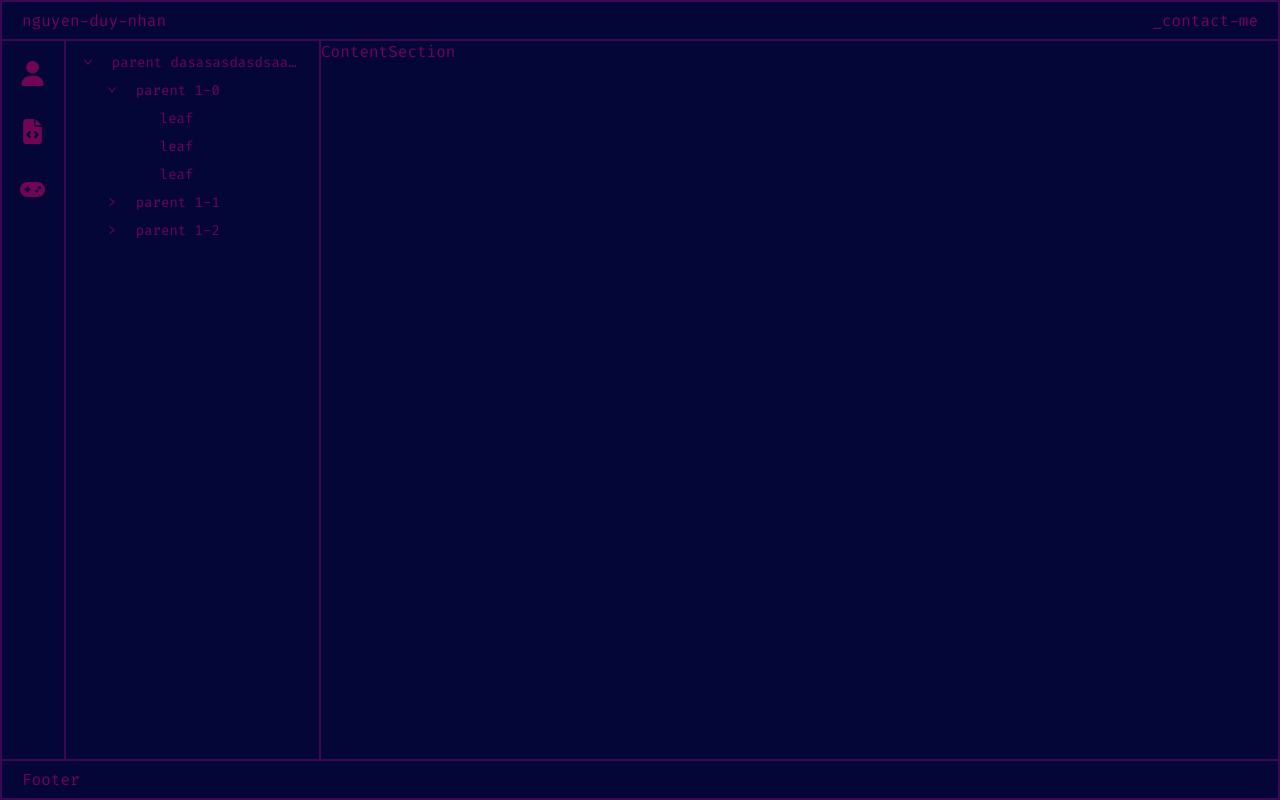
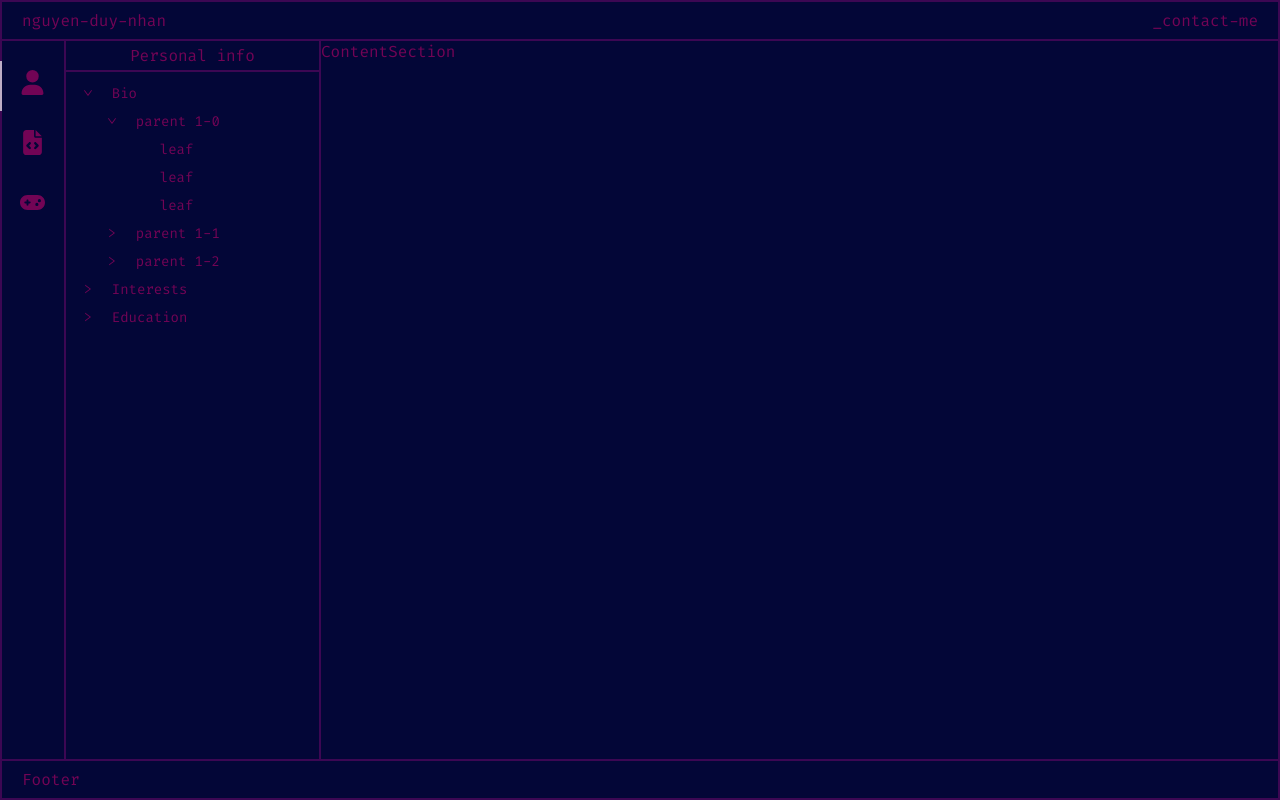
Before and after one commit to duynhannguyen/portfolio-website, a React (Vite) app: page / in a window 1280 px wide. Built offline with nearby package versions, Linux system fonts and the light colour scheme.

Commit message:
style: style color when selected

```diff
--- a/src/components/activityBar/ActivityBar.css
+++ b/src/components/activityBar/ActivityBar.css
@@ -4,13 +4,25 @@
   height: inherit;
   display: flex;
   flex-direction: column;
-  gap: 25px;
+  gap: 10px;
   align-items: center;
   border-right: 2px solid #3c0753;
 }
 .activity-bar-wrap .icon-element {
   font-size: 25px;
+  width: 100%;
+  height: 50px;
+  align-content: center;
+  text-align: center;
+  position: relative;
+}
+.activity-bar-wrap .icon-element .active-icon {
+  position: absolute;
+  height: 100%;
+  border-left: 2px solid rgba(255, 255, 255, 0.6705882353);
+  top: 0;
+  left: -2px;
 }
 .activity-bar-wrap .icon-element:hover {
-  opacity: 0.7;
+  color: rgba(255, 255, 255, 0.6705882353);
 }/*# sourceMappingURL=ActivityBar.css.map */
--- a/src/components/activityBar/ActivityBar.scss
+++ b/src/components/activityBar/ActivityBar.scss
@@ -1,5 +1,5 @@
-@import "../../mixin";
-@import "../../variables";
+@import '../../mixin';
+@import '../../variables';
 
 .activity-bar-wrap {
   padding-top: 20px;
@@ -7,13 +7,25 @@
   height: inherit;
   display: flex;
   flex-direction: column;
-  gap: 25px;
+  gap: 10px;
   align-items: center;
-  @include drawBorder($right: "true", $bcolor: $borderDarkMode);
+  @include drawBorder($right: 'true', $bcolor: $borderDarkMode);
   .icon-element {
     font-size: 25px;
+    width: 100%;
+    height: 50px;
+    align-content: center;
+    text-align: center;
+    position: relative;
+    .active-icon {
+      position: absolute;
+      height: 100%;
+      border-left: 2px solid #ffffffab;
+      top: 0;
+      left: -2px;
+    }
     &:hover {
-      opacity: 0.7;
+      color: #ffffffab;
     }
   }
 }
--- a/src/components/activityBar/ActivityBar.tsx
+++ b/src/components/activityBar/ActivityBar.tsx
@@ -1,29 +1,29 @@
-import { FaFileCode, FaGamepad, FaUser } from "react-icons/fa6";
-import "./ActivityBar.css";
-import { NavigateSectionProps } from "../navigateSection/NavigateSection";
+import { FaFileCode, FaGamepad, FaUser } from 'react-icons/fa6';
+import './ActivityBar.css';
+import { NavigateSectionProps } from '../navigateSection/NavigateSection';
 
 const iconList = [
-  { icon: <FaUser title="Personal info" /> },
-  { icon: <FaFileCode title="Projects" /> },
-  { icon: <FaGamepad title="Hobbies" /> },
+  { icon: <FaUser title="Personal info" />, title: 'Personal info' },
+  { icon: <FaFileCode title="Projects" />, title: 'Projects' },
+  { icon: <FaGamepad title="Hobbies" />, title: 'Hobbies' },
 ];
 
 type ActivityBarProps = NavigateSectionProps;
 
-const ActivityBar = ({
-  setShowFolderStructure,
-  showFolderStructure,
-}: ActivityBarProps) => {
+const ActivityBar = ({ clickToFolded, folderTitle }: ActivityBarProps) => {
   return (
     <div className="activity-bar-wrap">
       {iconList.map((item, index) => (
         <div
-          onClick={() => setShowFolderStructure(!showFolderStructure)}
+          onClick={() => clickToFolded(item.title)}
           className="icon-element"
           key={index}
         >
-          {" "}
-          {item.icon}{" "}
+          {' '}
+          {item.icon}
+          {folderTitle === item.title ? (
+            <div className="active-icon"></div>
+          ) : null}
         </div>
       ))}
     </div>
--- a/src/components/folderStructure/FolderStructure.css
+++ b/src/components/folderStructure/FolderStructure.css
@@ -1,6 +1,12 @@
 .folder-structure-wrap {
   width: 20%;
   border-right: 2px solid #3c0753;
+}
+
+.title {
+  text-align: center;
+  padding: 4px 0;
+  border-bottom: 2px solid #3c0753;
 }
 
 .folder-wrap {
--- a/src/components/folderStructure/FolderStructure.scss
+++ b/src/components/folderStructure/FolderStructure.scss
@@ -1,12 +1,16 @@
-@import "../../variables";
-@import "../../mixin";
+@import '../../variables';
+@import '../../mixin';
 
 .folder-structure-wrap {
   width: 20%;
 
-  @include drawBorder($right: "true", $bcolor: $borderDarkMode);
+  @include drawBorder($right: 'true', $bcolor: $borderDarkMode);
 }
-
+.title {
+  text-align: center;
+  padding: 4px 0;
+  @include drawBorder($bottom: 'true', $bcolor: $borderDarkMode);
+}
 .folder-wrap {
   padding: 10px;
 }
--- a/src/components/folderStructure/FolderStructure.tsx
+++ b/src/components/folderStructure/FolderStructure.tsx
@@ -1,71 +1,125 @@
-import "./FolderStructure.css";
-import { DownOutlined } from "@ant-design/icons";
-import { Tree } from "antd";
-import type { TreeDataNode, TreeProps } from "antd";
+import './FolderStructure.css';
+import { DownOutlined } from '@ant-design/icons';
+import { Tree } from 'antd';
+import type { TreeDataNode, TreeProps } from 'antd';
 
 const treeData: TreeDataNode[] = [
   {
-    title: "parent dasasasdasdsaasdasdsadasdas1",
-    key: "0-0",
+    title: 'Bio',
+    key: '0-0',
     children: [
       {
-        title: "parent 1-0",
-        key: "0-0-0",
+        title: 'parent 1-0',
+        key: '0-0-0',
         children: [
           {
-            title: "leaf",
-            key: "0-0-0-0",
+            title: 'leaf',
+            key: '0-0-0-0',
           },
           {
-            title: "leaf",
-            key: "0-0-0-1",
+            title: 'leaf',
+            key: '0-0-0-1',
           },
           {
-            title: "leaf",
-            key: "0-0-0-2",
+            title: 'leaf',
+            key: '0-0-0-2',
           },
         ],
       },
       {
-        title: "parent 1-1",
-        key: "0-0-1",
+        title: 'parent 1-1',
+        key: '0-0-1',
         children: [
           {
-            title: "leaf",
-            key: "0-0-1-0",
+            title: 'leaf',
+            key: '0-0-1-0',
           },
         ],
       },
       {
-        title: "parent 1-2",
-        key: "0-0-2",
+        title: 'parent 1-2',
+        key: '0-0-2',
         children: [
           {
-            title: "leaf",
-            key: "0-0-2-0",
+            title: 'leaf',
+            key: '0-0-2-0',
           },
           {
-            title: "leaf",
-            key: "0-0-2-1",
+            title: 'leaf',
+            key: '0-0-2-1',
+          },
+        ],
+      },
+    ],
+  },
+  {
+    title: 'Interests',
+    key: '1-0',
+    children: [
+      {
+        title: 'parent 1-0',
+        key: '1-0-0',
+        children: [
+          {
+            title: 'leaf',
+            key: '1-0-0-1',
+          },
+          {
+            title: 'leaf',
+            key: '1-0-0-2',
+          },
+          {
+            title: 'leaf',
+            key: '1-0-0-3',
+          },
+        ],
+      },
+    ],
+  },
+  {
+    title: 'Education',
+    key: '2-0',
+    children: [
+      {
+        title: 'parent 1-0',
+        key: '2-0-0',
+        children: [
+          {
+            title: 'leaf',
+            key: '2-0-0-1',
+          },
+          {
+            title: 'leaf',
+            key: '2-0-0-2',
+          },
+          {
+            title: 'leaf',
+            key: '2-0-0-3',
           },
         ],
       },
     ],
   },
 ];
-const FolderStructure = () => {
-  const onSelect: TreeProps["onSelect"] = (selectedKeys, info) => {
-    console.log("selected", selectedKeys, info);
+
+type FolderStructureProps = {
+  folderTitle: string;
+};
+
+const FolderStructure = ({ folderTitle }: FolderStructureProps) => {
+  const onSelect: TreeProps['onSelect'] = (selectedKeys, info) => {
+    console.log('selected', selectedKeys, info);
   };
 
   return (
     <div className="folder-structure-wrap">
+      <div className="title">{folderTitle}</div>
       <div className="folder-wrap">
         <Tree
           className="folder-structure"
           blockNode={true}
           switcherIcon={<DownOutlined />}
-          defaultExpandedKeys={["0-0-0"]}
+          defaultExpandedKeys={['0-0-0']}
           onSelect={onSelect}
           treeData={treeData}
         />
--- a/src/components/mainSection/MainSection.tsx
+++ b/src/components/mainSection/MainSection.tsx
@@ -1,19 +1,25 @@
-import { useState } from "react";
-import ContentSection from "../contentSection/ContentSection";
-import NavigateSection from "../navigateSection/NavigateSection";
-import "./MainSection.css";
-import FolderStructure from "../folderStructure/FolderStructure";
+import { useState } from 'react';
+import ContentSection from '../contentSection/ContentSection';
+import NavigateSection from '../navigateSection/NavigateSection';
+import './MainSection.css';
+import FolderStructure from '../folderStructure/FolderStructure';
 
 const MainSection = () => {
-  const [showFolderStructure, setShowFolderStructure] = useState(true);
+  const [folderTitle, setFolderTitle] = useState('Personal info');
+  const clickToFolded = (title: string) => {
+    if (folderTitle === title) {
+      return setFolderTitle('');
+    }
+    setFolderTitle(title);
+  };
 
   return (
     <div className="main-section-wrap">
       <NavigateSection
-        showFolderStructure={showFolderStructure}
-        setShowFolderStructure={setShowFolderStructure}
+        clickToFolded={clickToFolded}
+        folderTitle={folderTitle}
       />
-      {showFolderStructure && <FolderStructure />}
+      {folderTitle && <FolderStructure folderTitle={folderTitle} />}
       <div className="content-container">
         <ContentSection />
       </div>
--- a/src/components/navigateSection/NavigateSection.tsx
+++ b/src/components/navigateSection/NavigateSection.tsx
@@ -1,22 +1,18 @@
-import { Dispatch, SetStateAction } from "react";
-import ActivityBar from "../activityBar/ActivityBar";
-import "./NavigateSection.css";
+import ActivityBar from '../activityBar/ActivityBar';
+import './NavigateSection.css';
 
 export type NavigateSectionProps = {
-  setShowFolderStructure: Dispatch<SetStateAction<boolean>>;
-  showFolderStructure: boolean;
+  folderTitle: string;
+  clickToFolded: (title: string) => void;
 };
 
 const NavigateSection = ({
-  setShowFolderStructure,
-  showFolderStructure,
+  clickToFolded,
+  folderTitle,
 }: NavigateSectionProps) => {
   return (
     <div className="navigate-section-wrap">
-      <ActivityBar
-        setShowFolderStructure={setShowFolderStructure}
-        showFolderStructure={showFolderStructure}
-      />
+      <ActivityBar clickToFolded={clickToFolded} folderTitle={folderTitle} />
     </div>
   );
 };
```
Also changed, not shown: 2 other files (tests, documents, lock files or other folders).
